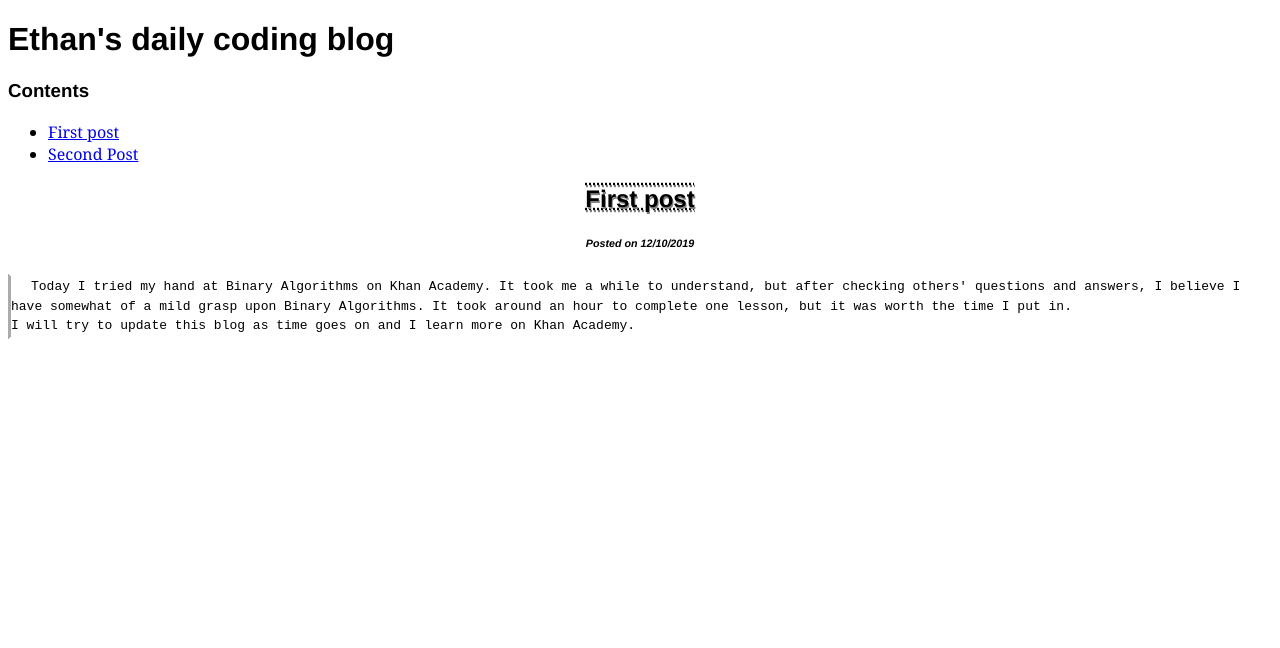
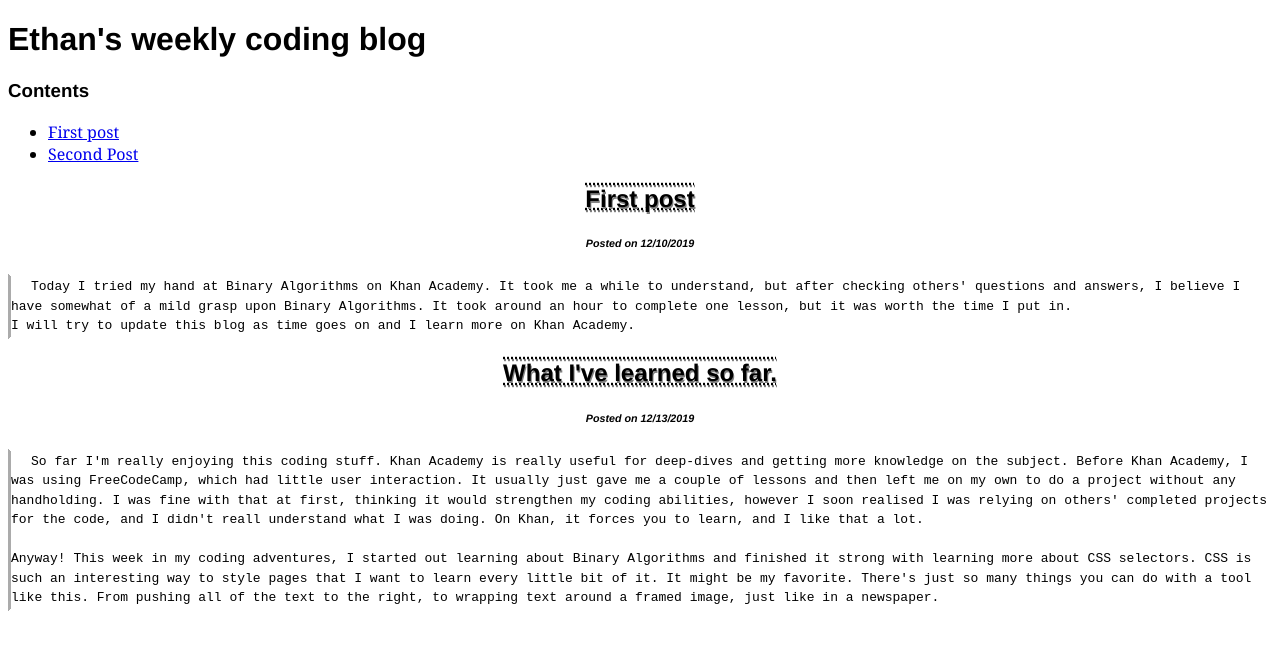
Before and after one commit to Corkiee/Corkiee.github.io, a plain HTML site: page index.html in a window 1280 px wide. Drawn offline with Linux system fonts and the light colour scheme.

Commit message:
Update index.html

```diff
--- a/index.html
+++ b/index.html
@@ -32,7 +32,7 @@
     </head>
     <body>
 
-        <h1>Ethan's daily coding blog</h1>
+        <h1>Ethan's weekly coding blog</h1>
 
         <h3>Contents</h3>
         <ul>
@@ -46,6 +46,13 @@
         <p>Today I tried my hand at Binary Algorithms on Khan Academy. It took me a while to understand, but after checking others' questions and answers, I believe I have somewhat of a mild grasp upon Binary Algorithms. It took around an hour to complete one lesson, but it was worth the time I put in. <br> I will try to update this blog as time goes on and I learn more on Khan Academy.
         </p>
 
+        <h2 id="secondpost">What I've learned so far.</h2>
+        <h6>Posted on 12/13/2019</h6>
+
+        <p>So far I'm really enjoying this coding stuff. Khan Academy is really useful for deep-dives and getting more knowledge on the subject. Before Khan Academy, I was using FreeCodeCamp, which had little user interaction. It usually just gave me a couple of lessons and then left me on my own to do a project without any handholding. I was fine with that at first, thinking it would strengthen my coding abilities, however I soon realised I was relying on others' completed projects for the code, and I didn't reall understand what I was doing. On Khan, it forces you to learn, and I like that a lot.<br>
+        <br>
+            Anyway! This week in my coding adventures, I started out learning about Binary Algorithms and finished it strong with learning more about CSS selectors. CSS is such an interesting way to style pages that I want to learn every little bit of it. It might be my favorite. There's just so many things you can do with a tool like this. From pushing all of the text to the right, to wrapping text around a framed image, just like in a newspaper.
+        </p>
 
     </body>
 </html>
```
